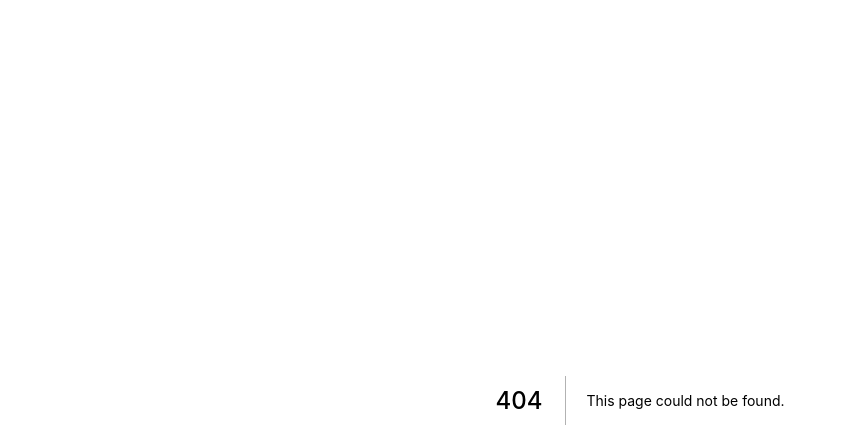
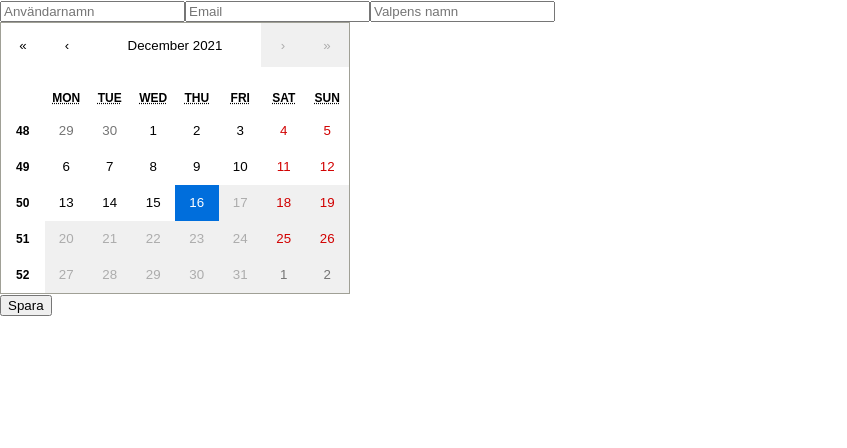
Before and after one commit to FredrikaEricsson/valplangtan, a Next.js app: page /settings in a window 1280 px wide. Before the commit this address had no page. Shown: the top 448 px of the page, without its empty margins (0-847 px from the left). Built offline with nearby package versions, Linux system fonts and the light colour scheme; no server answers.

Commit message:
can edit user info

```diff
--- /dev/null
+++ b/pages/settings.tsx
@@ -0,0 +1,105 @@
+import axios from "axios";
+import { ChangeEvent, useEffect, useState } from "react";
+import Calendar from "react-calendar";
+import { DateTime } from "luxon";
+import "react-calendar/dist/Calendar.css";
+
+interface IUser {
+  _id: string;
+  userName: string;
+  email: string;
+  puppy: { name: string; birthDate: string };
+}
+
+const SettingsPage = () => {
+  const [user, setUser] = useState<IUser>({
+    _id: "",
+    userName: "",
+    email: "",
+    puppy: { name: "", birthDate: new Date().toString() },
+  });
+  let dt = DateTime.now();
+
+  useEffect(() => {
+    const getUser = async () => {
+      let userResponse = await axios.get("http://localhost:3001/get-user", {
+        withCredentials: true,
+      });
+
+      setUser(userResponse.data);
+    };
+    getUser();
+  }, []);
+
+  const handleDateChange = (date: string) => {
+    setUser({ ...user, puppy: { ...user.puppy, birthDate: date } });
+  };
+
+  const handleInputChange = (e: ChangeEvent<HTMLInputElement>) => {
+    const name = e.target.name;
+    const value = e.target.value;
+    if (name === "userName" || "email") {
+      setUser({ ...user, [name]: value });
+    }
+    if (name === "puppyName") {
+      setUser({ ...user, puppy: { ...user.puppy, name: value } });
+    }
+  };
+
+  const handleClick = async (e: React.MouseEvent<HTMLButtonElement>) => {
+    e.preventDefault();
+    let editResponse = await axios.put("http://localhost:3001/edit-user", user);
+    console.log(editResponse);
+  };
+
+  if (!user) {
+    return null;
+  }
+
+  return (
+    <>
+      <input
+        type='text'
+        name='userName'
+        required
+        minLength={2}
+        maxLength={20}
+        placeholder='Användarnamn'
+        value={user.userName}
+        onChange={handleInputChange}
+      />
+      <input
+        type='text'
+        name='email'
+        required
+        minLength={2}
+        maxLength={20}
+        placeholder='Email'
+        value={user.email}
+        onChange={handleInputChange}
+      />
+      <input
+        type='text'
+        name='puppyName'
+        required
+        minLength={2}
+        maxLength={20}
+        placeholder='Valpens namn'
+        value={user.puppy.name}
+        onChange={handleInputChange}
+      />
+      <Calendar
+        minDate={dt.minus({ years: 1 }).toJSDate()}
+        maxDate={dt.toJSDate()}
+        showWeekNumbers={true}
+        value={new Date(user.puppy.birthDate)}
+        onChange={(date: Date) => {
+          handleDateChange(date.toString());
+        }}
+      />
+      <button onClick={handleClick}>Spara</button>
+    </>
+  );
+};
+
+export default SettingsPage;
```
Also changed, not shown: pages/add-new-puppy.tsx (+0 -28 lines).
